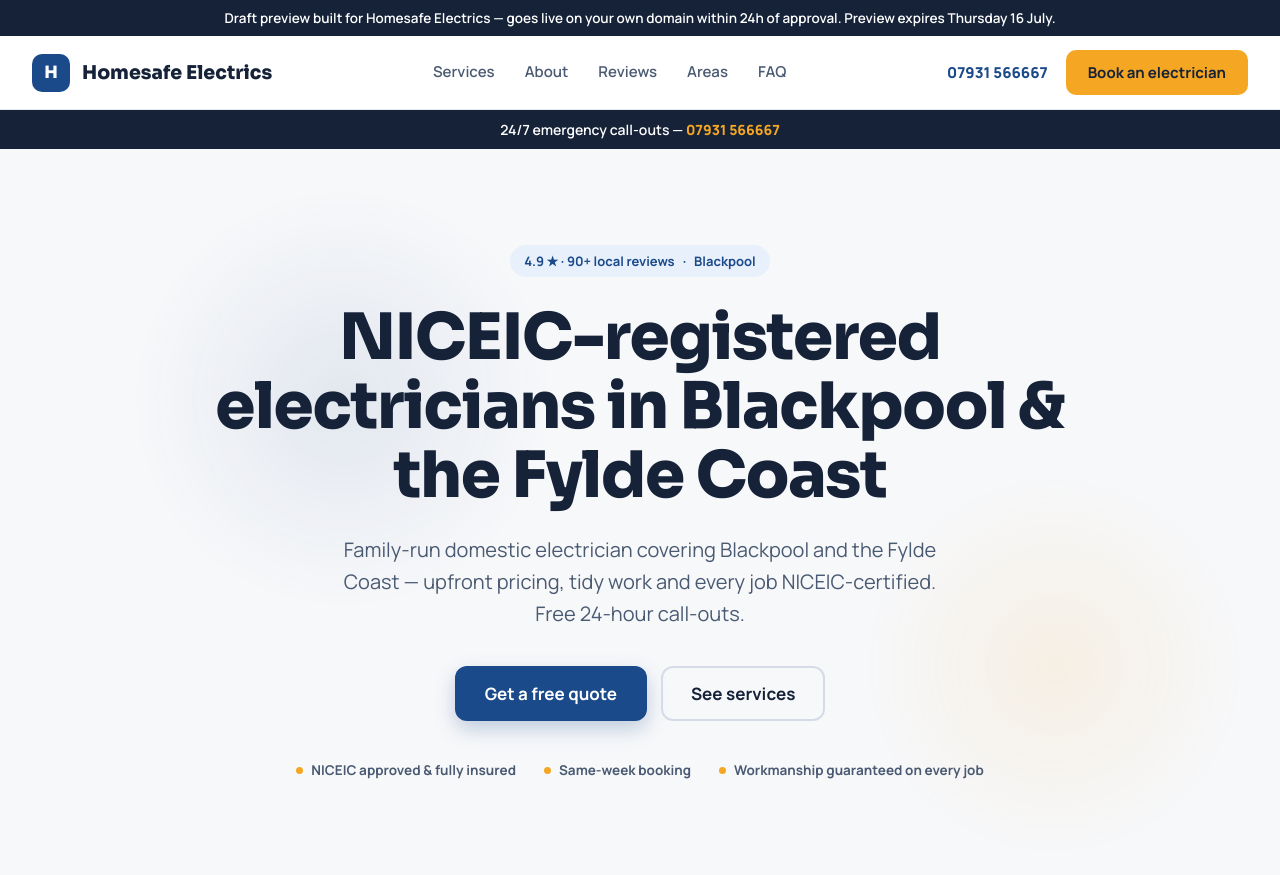
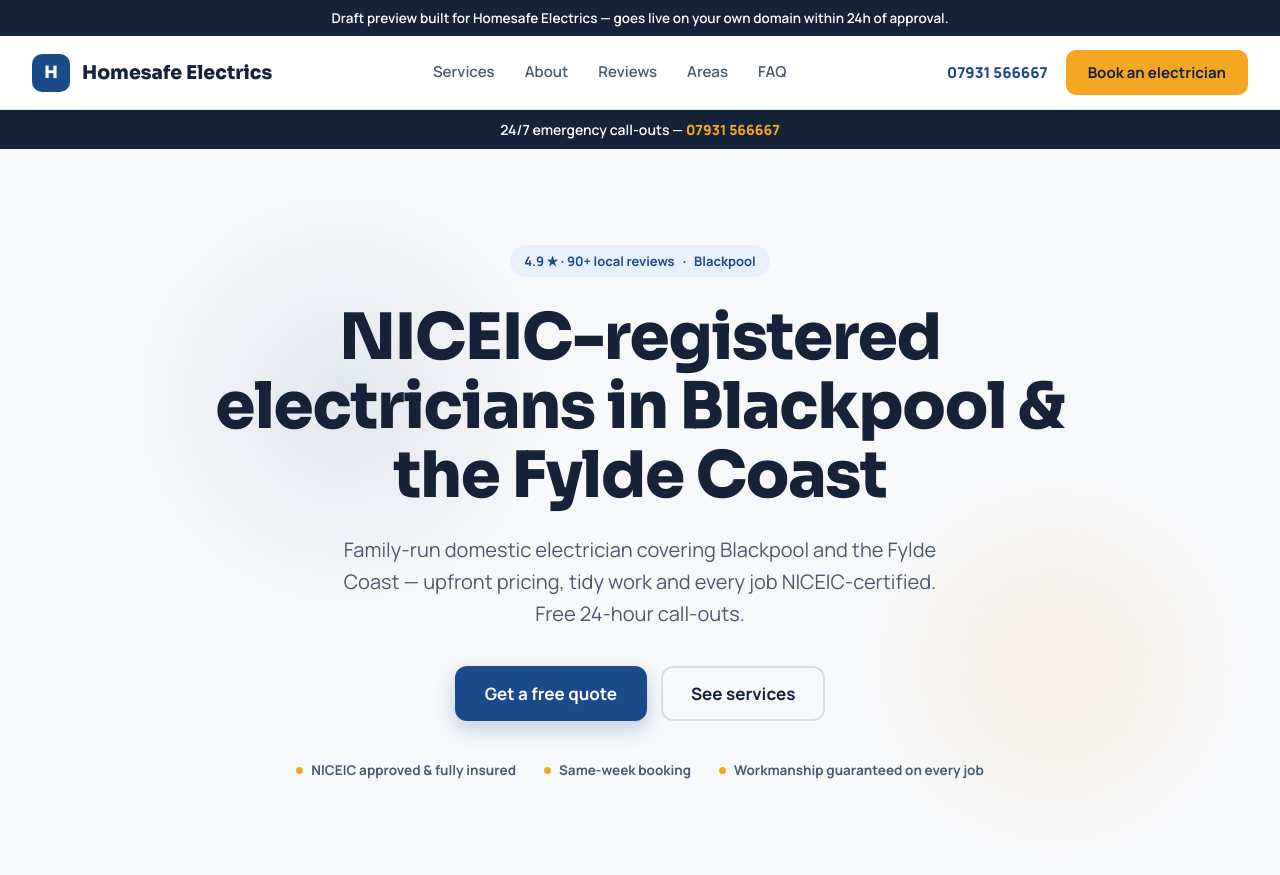
Before and after one commit to East-designs/preview-homesafe-electrics, a plain HTML site: page index.html in a window 1280 px wide. Shown: the top 875 px of the page. Drawn offline with nearby package versions, Linux system fonts and the light colour scheme; no server answers.

Commit message:
Banner: remove build-time expiry date (stamped at outreach time instead)

```diff
--- a/index.html
+++ b/index.html
@@ -62,7 +62,7 @@
 
 <div ref="{{ rootRef }}" data-ph-hide="{{ phHide }}" data-anim="{{ animOn }}" style="background:#F7F8FA; color:#152238; font-family:'Manrope',sans-serif; -webkit-font-smoothing:antialiased;">
 
-  <div style="position:sticky; top:0; z-index:60; background:#152238; color:#fff; text-align:center; padding:9px 16px; font-family:'Manrope',sans-serif; font-size:13.5px; font-weight:600;">Draft preview built for Homesafe Electrics — goes live on your own domain within 24h of approval. Preview expires Thursday 16 July.</div>
+  <div style="position:sticky; top:0; z-index:60; background:#152238; color:#fff; text-align:center; padding:9px 16px; font-family:'Manrope',sans-serif; font-size:13.5px; font-weight:600;">Draft preview built for Homesafe Electrics — goes live on your own domain within 24h of approval.</div>
 
   <!-- ================= NAV ================= -->
   <div data-screen-label="Nav" data-navbar style="position:sticky; top:0; z-index:50; background:rgba(255,255,255,.92); backdrop-filter:blur(12px); border-bottom:1px solid #E4E8EF;">
```
